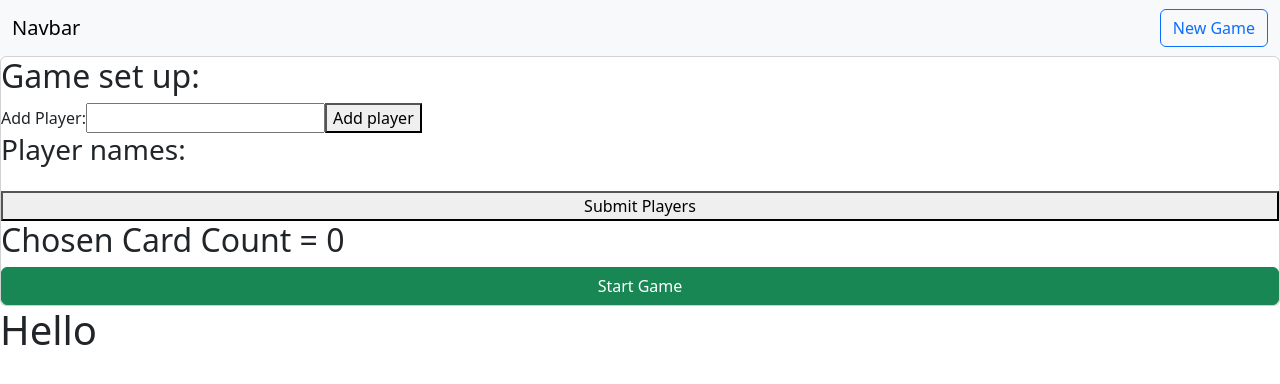
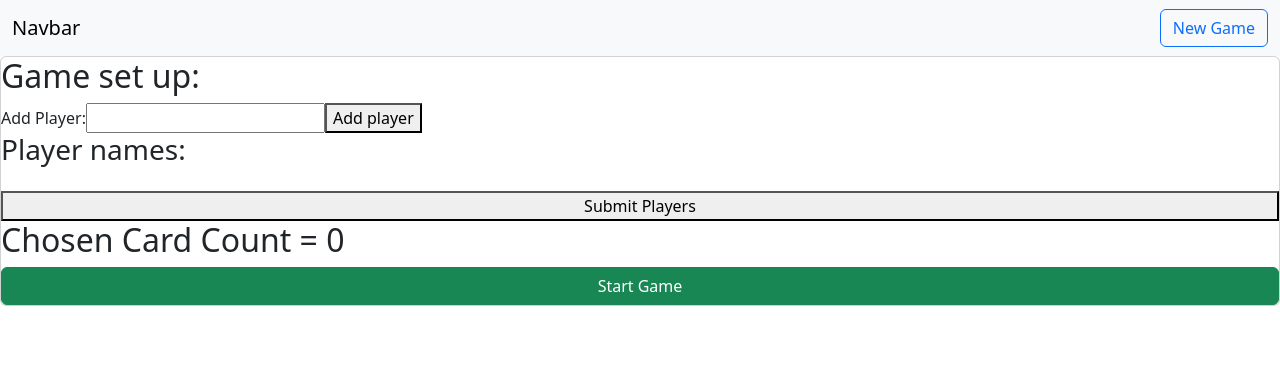
Before and after one commit to Tom2612/blop, a React (Vite) app: page / in a window 1280 px wide. Shown: the top 384 px of the page. Built offline with nearby package versions, Linux system fonts and the light colour scheme.

Commit message:
Removed unused code

```diff
--- a/src/App.jsx
+++ b/src/App.jsx
@@ -1,7 +1,6 @@
 import { useState } from 'react';
 import Header from './components/Header';
 import SetUpForm from './components/SetUpForm';
-import Players from './components/Players';
 
 function App() {
   const [game, setGame] = useState({
@@ -28,8 +27,6 @@ function App() {
     <div>
       <Header />
       <SetUpForm startGame={startGame}/>
-      {/* <Players /> */}
-      <h1>Hello</h1>
     </div>
 
   )
```
